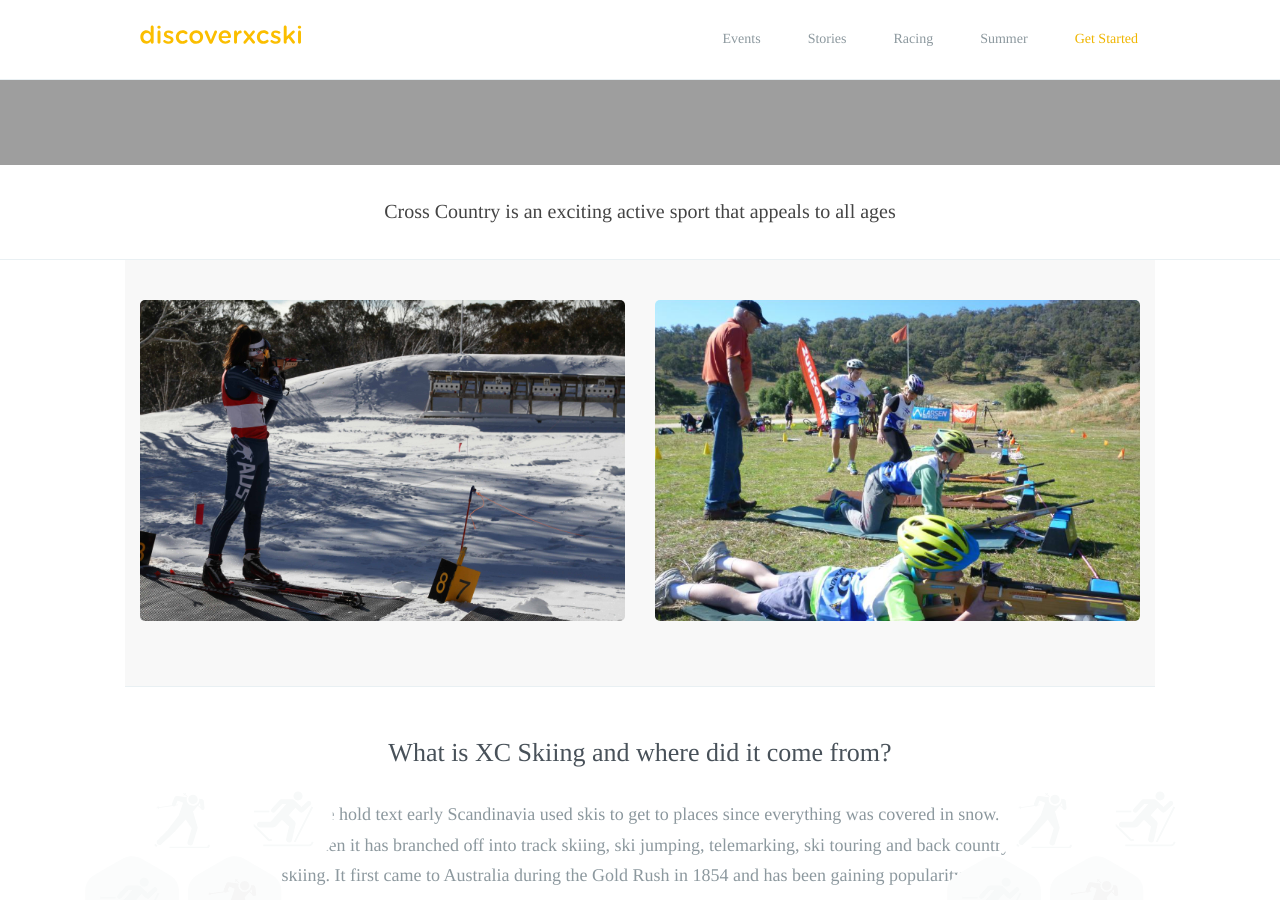
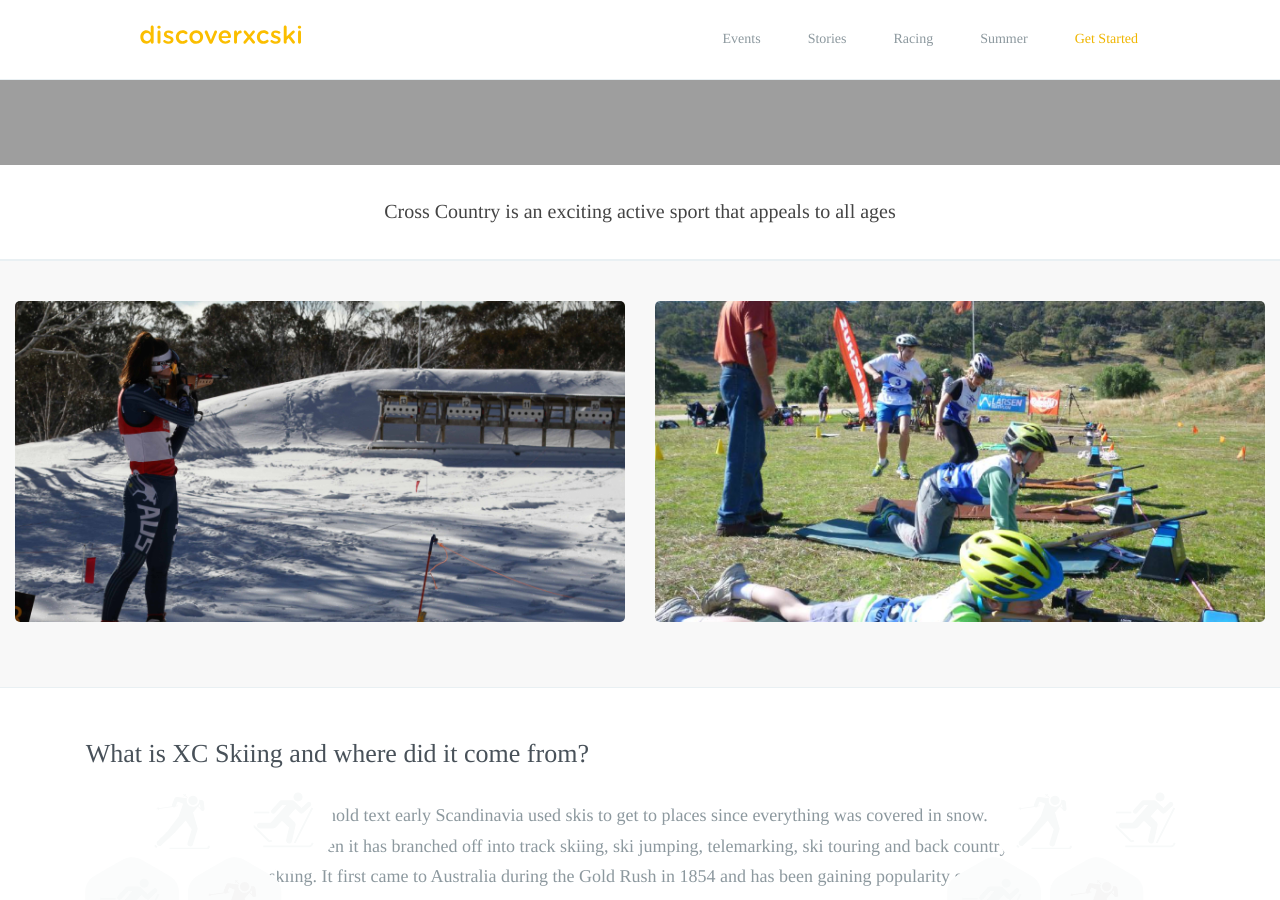
Before and after one commit to robcatto/robcatto.github.io, a Jekyll site: the page index.html, which Jekyll copies as it is, in a window 1280 px wide and 900 px high, scrolled down 875 px. Built offline with Jekyll 4.4.1, drawn with Linux system fonts in a browser that asks for light colours; some web fonts are replaced; Markdown is read by kramdown in place of the engine named in the settings.

Commit message:
homepage commits

```diff
--- a/index.html
+++ b/index.html
@@ -128,8 +128,7 @@
             <section class="homepage__quotearea" style="border-bottom: 1px #E9F0F3 solid">
                 <p class="homepage__quotearea--text">Cross Country is an exciting active sport that appeals to all ages</p>
             </section>
-            <div class="row">
-            <section class="mobile_section" style="background: #F8F8F8; width: 100%;">
+            <section class="mobile_section section_hasbg" style="background: #F8F8F8; width: 100%;">
              <div class="column two">
                                                 <div class="callout-card" style="
                                                 background: url(http://www.discoverxcski.com/images/whiskey-flat.jpg);
```
